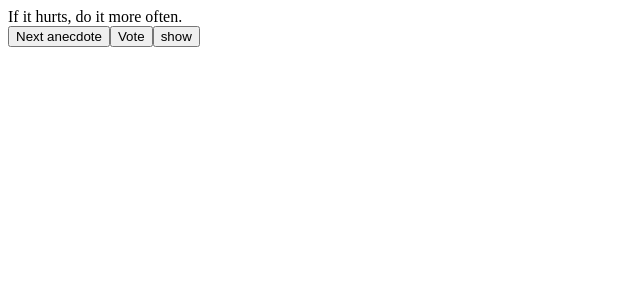
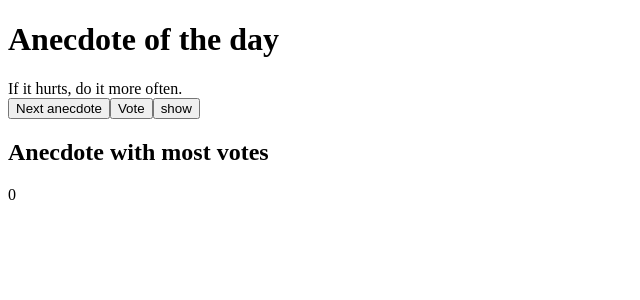
Before and after one commit to CarlosPProjects/fullstackopen, a React (Vite) app in the folder part01/anecdotes/: page / in a window 1280 px wide. Shown: the top 300 px of the page, without its empty margins (0-640 px from the left). Built offline with nearby package versions, Linux system fonts and the light colour scheme.

Commit message:
"Added new utility function getGreatestValueFromArray, updated App.tsx to display anecdote with most votes, and modified imports/exports in utils.ts"

```diff
--- a/part01/anecdotes/src/App.tsx
+++ b/part01/anecdotes/src/App.tsx
@@ -1,5 +1,5 @@
 import { useState } from "react";
-import { getRandomIndexFromArray } from "./utils/utils";
+import { getIndexFromGreatestValue, getRandomIndexFromArray } from "./utils/utils";
 import anecdotes from "./data/anecdotes";
 
 function App() {
@@ -18,12 +18,16 @@ function App() {
 
   return (
     <div>
+      <h1>Anecdote of the day</h1>
       {anecdotes[selected]}
       <br />
       {points[selected] > 0 ? (<p>Has {points[selected]} votes</p>) : ""}
       <button onClick={handleClick}>Next anecdote</button>
       <button onClick={handleVote}>Vote</button>
       <button onClick={() => console.log(points)}>show</button>
+
+      <h2>Anecdote with most votes</h2>
+      {getIndexFromGreatestValue(points)}
     </div>
   );
 }
--- a/part01/anecdotes/src/utils/utils.ts
+++ b/part01/anecdotes/src/utils/utils.ts
@@ -2,8 +2,16 @@ const getRandomIndexFromArray = (array: string[]) => {
   return Math.floor(Math.random() * array.length);
 };
 
+const getGreatestValueFromArray = (array: number[]) => {
+  return Math.max(...array);
+};
+
 const getIndexFromGreatestValue = (array: number[]) => {
   return array.indexOf(Math.max(...array));
-}
+};
 
-export { getRandomIndexFromArray, getIndexFromGreatestValue };
+export {
+  getRandomIndexFromArray,
+  getGreatestValueFromArray,
+  getIndexFromGreatestValue,
+};
```
